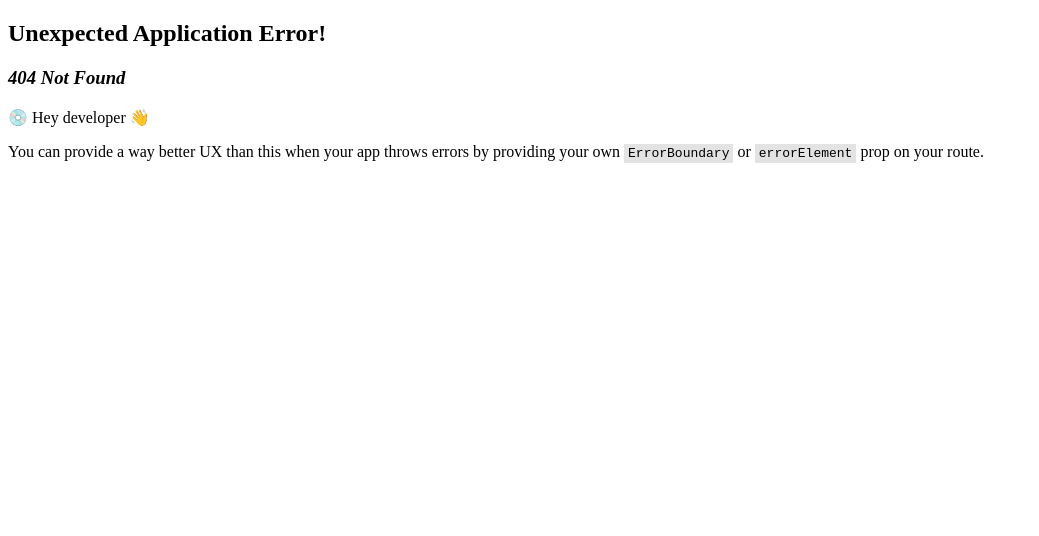
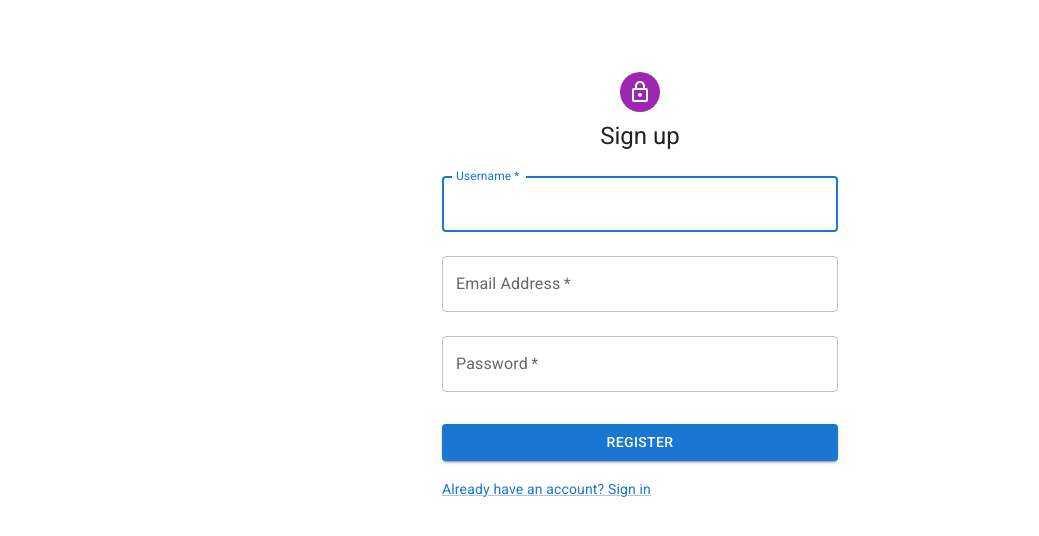
Before and after one commit to JhonyHC/health-frontend, a React (Vite) app: page /signup in a window 1280 px wide. Before the commit this address had no page. Shown: the top 536 px of the page, without its empty margins (0-1039 px from the left). Built offline with nearby package versions, Linux system fonts and the light colour scheme.

Commit message:
Crea formulario de registrar y hace la peticion. Falta crear la sesion y guardarla en el localstorage

```diff
--- a/package.json
+++ b/package.json
@@ -3,6 +3,7 @@
   "private": true,
   "version": "0.0.0",
   "type": "module",
+  "proxy": "http://localhost:8080",
   "scripts": {
     "dev": "vite",
     "build": "vite build",
@@ -17,6 +18,7 @@
     "@mui/material": "^5.14.18",
     "react": "^18.2.0",
     "react-dom": "^18.2.0",
+    "react-hot-toast": "^2.4.1",
     "react-router-dom": "^6.19.0"
   },
   "devDependencies": {
--- a/src/App.jsx
+++ b/src/App.jsx
@@ -4,7 +4,7 @@
 
 
 function App() {
-  const [isLogged , setIsLogged] = useState(0); //Logica para el inicio de sesion
+  const [isLogged, setIsLogged] = useState(1); //Logica para el inicio de sesion
 
 
   return (
--- a/src/AppLayout.jsx
+++ b/src/AppLayout.jsx
@@ -1,9 +1,12 @@
 import { Box, Container, CssBaseline, Stack } from "@mui/material";
 import ResponsiveAppBar from "./ResponsiveAppBar";
 import BasicCard from "./BasicCard";
+import { Toaster } from "react-hot-toast";
 
 function AppLayout() {
+
     return (
+        <div>
         <Box minHeight="100vh" maxWidth="100vw">
             <CssBaseline />
             <ResponsiveAppBar />
@@ -15,6 +18,8 @@
                 </Stack>
             </Container>
         </Box>
+        <Toaster />
+        </div>
     );
 }
 
--- a/src/SignIn.jsx
+++ b/src/SignIn.jsx
@@ -12,6 +12,7 @@
 import Typography from '@mui/material/Typography';
 import Container from '@mui/material/Container';
 import { createTheme, ThemeProvider } from '@mui/material/styles';
+import {Link as RouterLink} from 'react-router-dom';
 
 function Copyright(props) {
   return (
@@ -37,7 +38,7 @@
     console.log({
       email: data.get('email'),
       password: data.get('password'),
-    });
+    }, data);
   };
 
   return (
@@ -98,7 +99,7 @@
                 </Link>
               </Grid>
               <Grid item>
-                <Link href="#" variant="body2">
+                <Link component={RouterLink} to="/signup" variant="body2">
                   {"Don't have an account? Sign Up"}
                 </Link>
               </Grid>
--- /dev/null
+++ b/src/SignUp.jsx
@@ -0,0 +1,150 @@
+// import * as React from 'react';
+import Avatar from '@mui/material/Avatar';
+import Button from '@mui/material/Button';
+import CssBaseline from '@mui/material/CssBaseline';
+import TextField from '@mui/material/TextField';
+import Link from '@mui/material/Link';
+import Grid from '@mui/material/Grid';
+import Box from '@mui/material/Box';
+import LockOutlinedIcon from '@mui/icons-material/LockOutlined';
+import Typography from '@mui/material/Typography';
+import Container from '@mui/material/Container';
+import { createTheme, ThemeProvider } from '@mui/material/styles';
+import {Link as RouterLink, useNavigate} from 'react-router-dom';
+import { useState } from 'react';
+import { Alert, AlertTitle } from '@mui/material';
+import toast from 'react-hot-toast';
+
+
+// TODO remove, this demo shouldn't need to reset the theme.
+
+const defaultTheme = createTheme();
+
+export default function SignUp() {
+    const navigate = useNavigate();
+    const [error, setError] = useState(null);
+
+  const handleSubmit = async (event) => {
+    event.preventDefault();
+    const data = new FormData(event.currentTarget);
+    const userData = {
+        username: data.get('username'),
+          email: data.get('email'),
+          password: data.get('password'),
+        };
+
+    try {
+        setError(null);
+        const res = await fetch('http://localhost:8080/usuarios/usuario', {
+            method: 'POST',
+            mode: 'cors',
+            headers: {
+                'Content-Type': 'application/json',
+            },
+            body: JSON.stringify(userData)
+        });
+        console.log(res);
+        if(res.status >= 400) {
+            const resJson = await res.json();
+            console.log(resJson);
+            setError(createErrorContent(resJson));
+            return;
+        }
+        if(res.status === 201) {
+            // toast.success("Cuenta creada 😃") No sirvio jeje
+            navigate('/');
+        }
+        const resJson = await res.json();
+
+        console.log(resJson);
+
+    } catch (err) {
+        console.log(err);
+    }
+
+
+  };
+
+  const createErrorContent = (err) => {
+    return (
+        <Alert severity="error">
+        <AlertTitle>Error - {err.message}</AlertTitle>
+        {
+            err.details?.map((detail, index) => {
+                console.log(detail);
+                return <Typography key={index}>- {detail.message} </Typography>
+            })
+        }
+        </Alert>
+    )
+  }
+
+  return (
+    <ThemeProvider theme={defaultTheme}>
+      <Container component="main" maxWidth="xs">
+        <CssBaseline />
+        <Box
+          sx={{
+            marginTop: 8,
+            display: 'flex',
+            flexDirection: 'column',
+            alignItems: 'center',
+          }}
+        >
+          <Avatar sx={{ m: 1, bgcolor: 'secondary.main' }}>
+            <LockOutlinedIcon />
+          </Avatar>
+          <Typography component="h1" variant="h5">
+            Sign up
+          </Typography>
+          <Box component="form" onSubmit={handleSubmit}  sx={{ mt: 1 }}>
+            <TextField
+              margin="normal"
+              required
+              fullWidth
+              id="username"
+              label="Username"
+              name="username"
+              autoFocus
+            />
+            <TextField
+              margin="normal"
+              required
+              fullWidth
+              id="email"
+              label="Email Address"
+              name="email"
+              autoComplete="email"
+            />
+            <TextField
+              margin="normal"
+              required
+              fullWidth
+              name="password"
+              label="Password"
+              type="password"
+              id="password"
+              autoComplete="current-password"
+            />
+            {error}
+            <Button
+              type="submit"
+              fullWidth
+              variant="contained"
+              sx={{ mt: 3, mb: 2 }}
+            >
+              Register
+            </Button>
+            <Grid container>
+              <Grid item>
+                <Link component={RouterLink} to="/signin" variant="body2">
+                  {"Already have an account? Sign in"}
+                </Link>
+              </Grid>
+            </Grid>
+          </Box>
+        </Box>
+      </Container>
+    </ThemeProvider>
+  );
+}
--- a/src/main.jsx
+++ b/src/main.jsx
@@ -7,6 +7,7 @@
 import { createBrowserRouter, RouterProvider } from 'react-router-dom';
 import App from './App.jsx';
 import SignIn from './SignIn.jsx';
+import SignUp from './SignUp.jsx';
 
 const router = createBrowserRouter([
   {
@@ -17,6 +18,10 @@
     path: '/signin',
     element: <SignIn />,
   },
+  {
+    path: '/signup',
+    element: <SignUp />,
+  },
 ])
 
 ReactDOM.createRoot(document.getElementById('root')).render(
```
Also changed, not shown: 1 other file (tests, documents, lock files or other folders).
